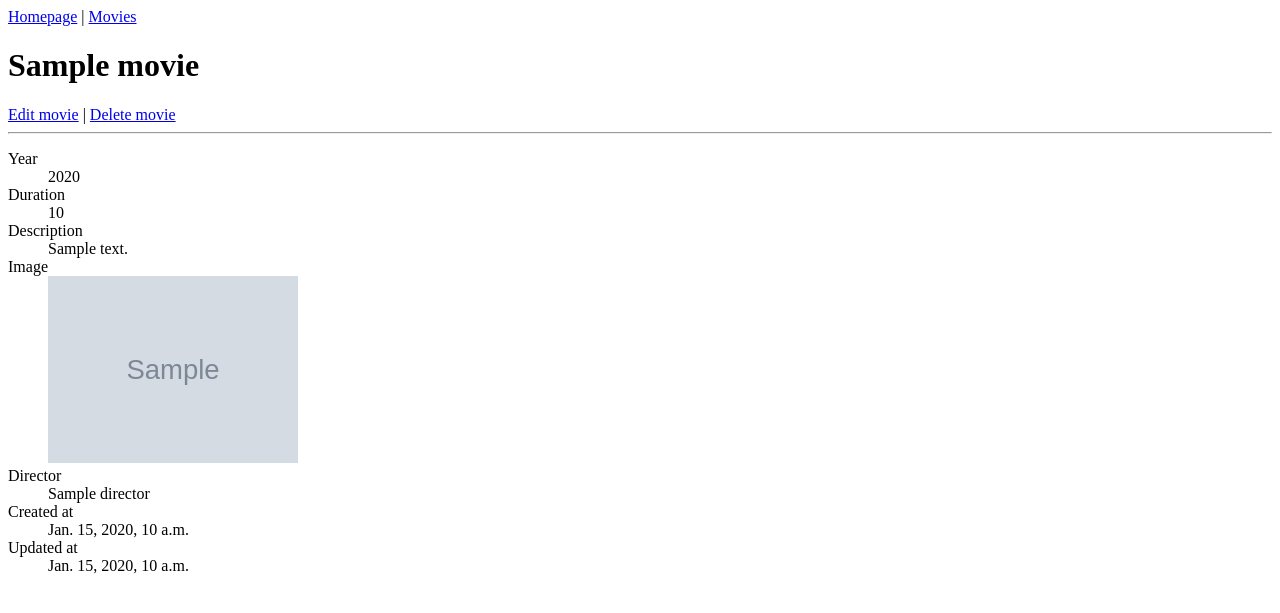
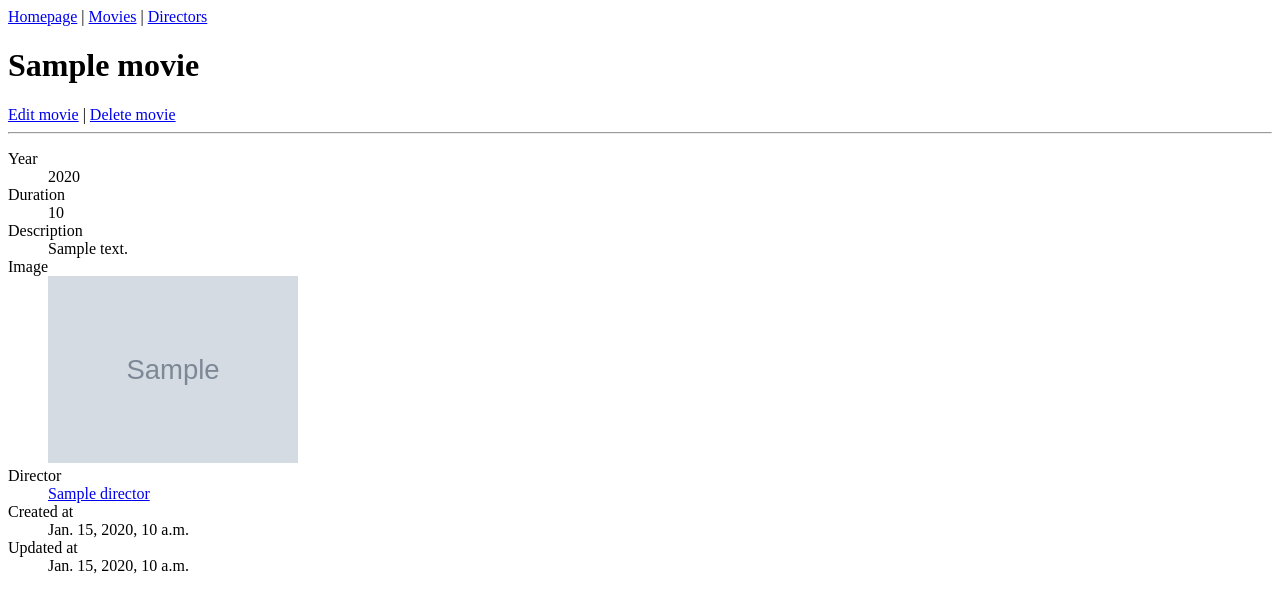
Before and after one commit to appdev-solutions/must-see-movies-django, a Django app: page /movies/1/ in a window 1280 px wide. Shown: the top 613 px of the page. Run offline with Django 4.2, Linux system fonts and the light colour scheme; tables that the repository leaves empty hold one stand-in row (values such as "Sample post"); grey boxes marked "Sample" are stand-in pictures.

Commit message:
add director links to base.html and movie_detail.html

```diff
--- a/templates/base.html
+++ b/templates/base.html
@@ -9,7 +9,8 @@
 <body>
     <header>
         <a href="{% url 'home' %}">Homepage</a> |
-        <a href="{% url 'movies' %}">Movies</a>
+        <a href="{% url 'movies' %}">Movies</a> |
+        <a href="{% url 'directors' %}">Directors</a>
     </header>
     <main>
         {% block content %}
--- a/templates/movie_detail.html
+++ b/templates/movie_detail.html
@@ -43,7 +43,7 @@
         Director
     </dt>
     <dd>
-        {{ movie.director }}
+        <a href="{{ movie.director.get_absolute_url }}">{{ movie.director.name }}</a>
     </dd>
 
     <dt>
```
